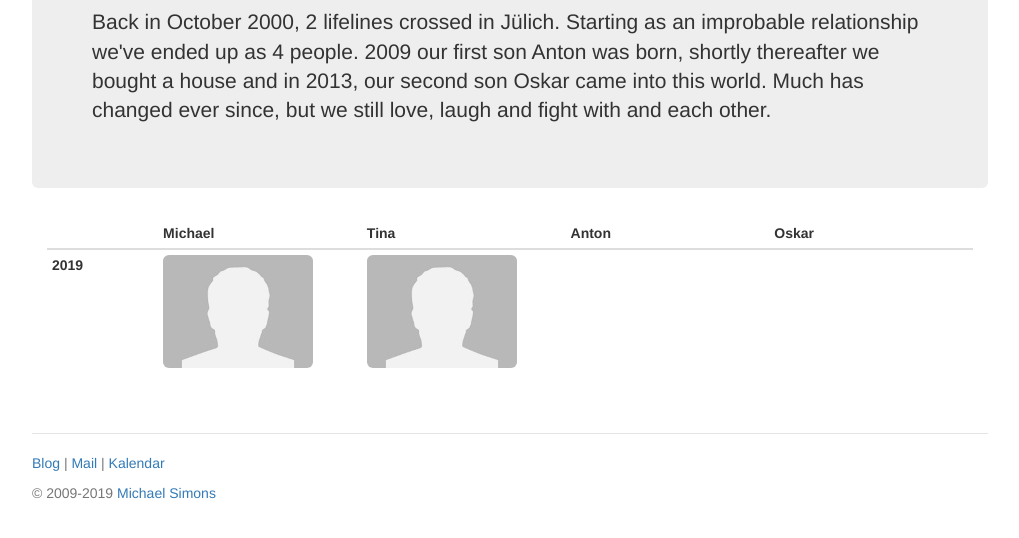
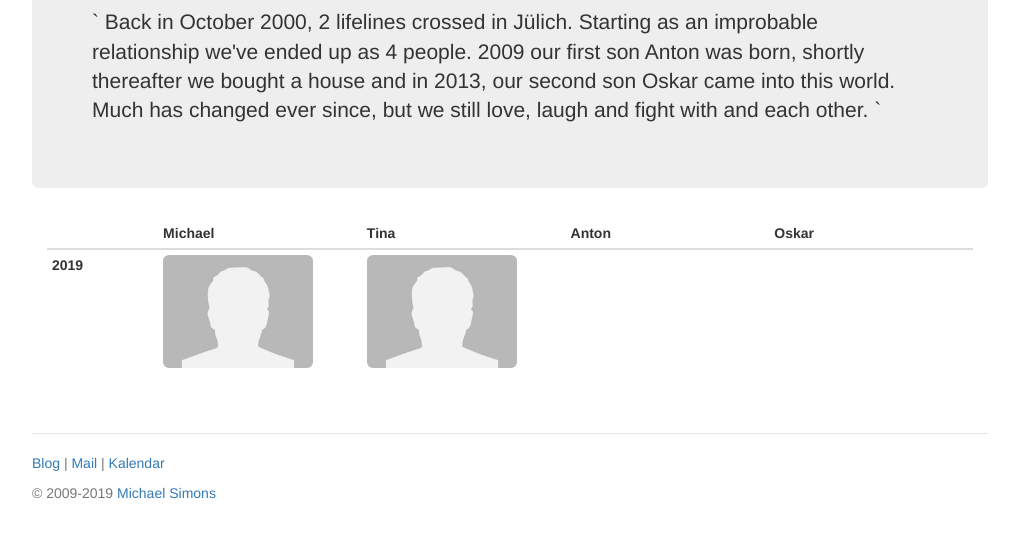
Before and after one commit to michael-simons/simons.ac, a Gatsby site: page /lifelines in a window 1280 px wide. Shown: the part 250-788 px from the top of the page, without its empty margins (130-1149 px from the left). Built offline with nearby package versions, Linux system fonts and the light colour scheme; Gatsby itself is replaced by a stand-in of ours.

Commit message:
Quote string, remove trailing blanks.

```diff
--- a/src/pages/lifelines.js
+++ b/src/pages/lifelines.js
@@ -60,11 +60,12 @@ export default ({data}) => {
       <Meta title="Lifelines" />
       <div className="jumbotron">
         <h1>Lifelines</h1>
-        <p className="lead">
+        <p className="lead">`
           Back in October 2000, 2 lifelines crossed in Jülich.
           Starting as an improbable relationship we've ended up as 4 people.
           2009 our first son Anton was born, shortly thereafter we bought a house and in 2013, our second son Oskar came into this world.
-          Much has changed ever since, but we still love, laugh and fight with and each other.</p>
+          Much has changed ever since, but we still love, laugh and fight with and each other.
+        `</p>
       </div>
 
       <Lifelines data={lifelines} />
```
Also changed, not shown: src/pages/index.js (line endings or trailing spaces).
